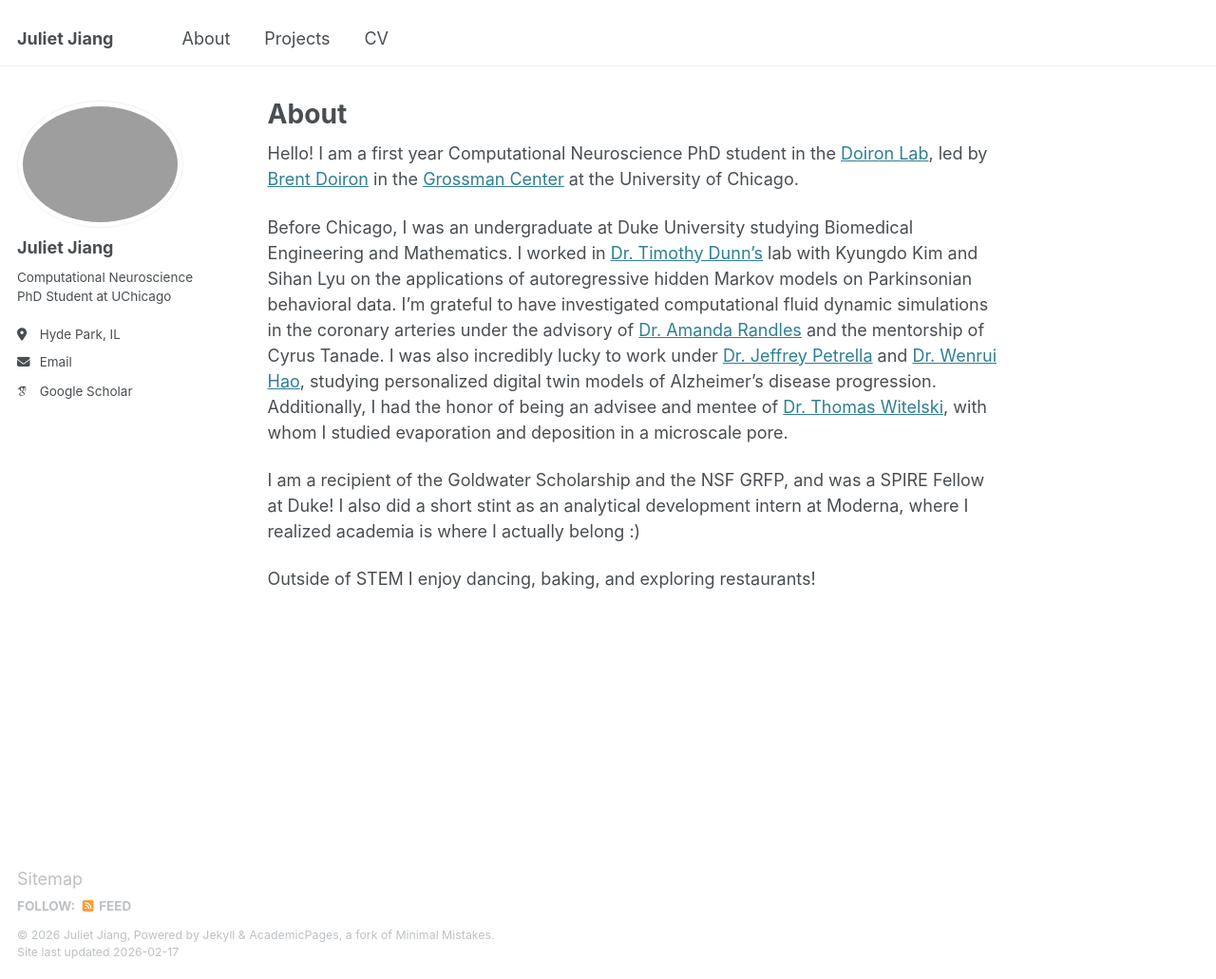
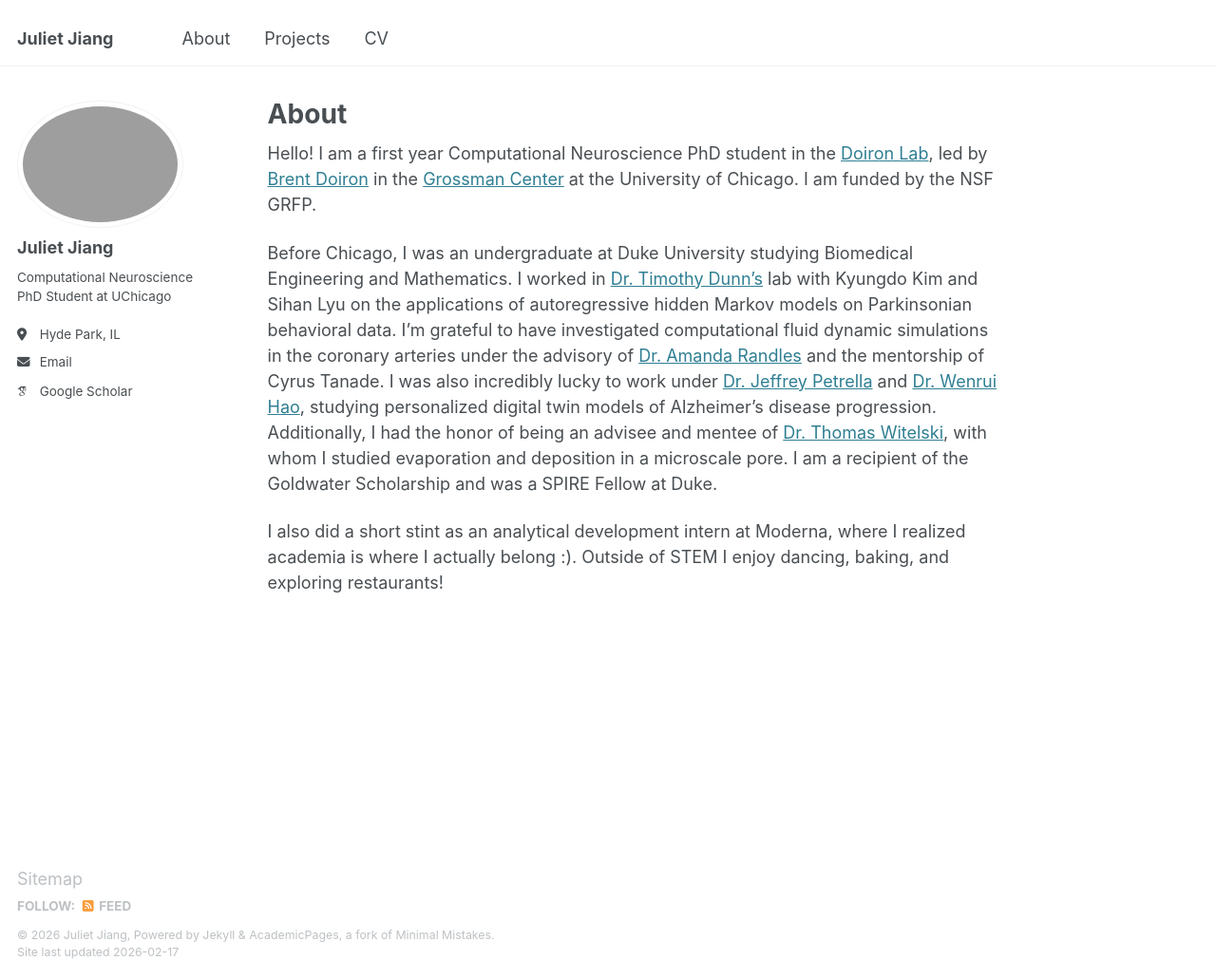
Before and after one commit to julietj135/julietj135.github.io, a Jekyll site: the page built from _pages/about.md, in a window 1280 px wide and 1031 px high. Shown: the whole window at 95% size. Built offline with Jekyll 4.4.1, drawn with Linux system fonts in a browser that asks for light colours; some web fonts are replaced.

Commit message:
fixed about page

```diff
--- a/_pages/about.md
+++ b/_pages/about.md
@@ -9,10 +9,8 @@ redirect_from:
 ---
 
 
-Hello! I am a first year Computational Neuroscience PhD student in the [Doiron Lab](https://brainmath.bsd.uchicago.edu/people/), led by [Brent Doiron](https://neurobiology.uchicago.edu/faculty/brent-doiron-phd) in the [Grossman Center](https://neuroscience.uchicago.edu/grossman-center-core-faculty) at the University of Chicago.
+Hello! I am a first year Computational Neuroscience PhD student in the [Doiron Lab](https://brainmath.bsd.uchicago.edu/people/), led by [Brent Doiron](https://neurobiology.uchicago.edu/faculty/brent-doiron-phd) in the [Grossman Center](https://neuroscience.uchicago.edu/grossman-center-core-faculty) at the University of Chicago. I am funded by the NSF GRFP.
 
-Before Chicago, I was an undergraduate at Duke University studying Biomedical Engineering and Mathematics. I worked in [Dr. Timothy Dunn's](https://www.tdunnlab.org/) lab with Kyungdo Kim and Sihan Lyu on the applications of autoregressive hidden Markov models on Parkinsonian behavioral data. I'm grateful to have investigated computational fluid dynamic simulations in the coronary arteries under the advisory of [Dr. Amanda Randles](https://randleslab.pratt.duke.edu/members/amanda-randles) and the mentorship of Cyrus Tanade. I was also incredibly lucky to work under [Dr. Jeffrey Petrella](https://radiology.duke.edu/profile/jeffrey-robert-petrella) and [Dr. Wenrui Hao](https://sites.psu.edu/whao/), studying personalized digital twin models of Alzheimer's disease progression. Additionally, I had the honor of being an advisee and mentee of [Dr. Thomas Witelski](https://sites.math.duke.edu/~witelski/), with whom I studied evaporation and deposition in a microscale pore.
+Before Chicago, I was an undergraduate at Duke University studying Biomedical Engineering and Mathematics. I worked in [Dr. Timothy Dunn's](https://www.tdunnlab.org/) lab with Kyungdo Kim and Sihan Lyu on the applications of autoregressive hidden Markov models on Parkinsonian behavioral data. I'm grateful to have investigated computational fluid dynamic simulations in the coronary arteries under the advisory of [Dr. Amanda Randles](https://randleslab.pratt.duke.edu/members/amanda-randles) and the mentorship of Cyrus Tanade. I was also incredibly lucky to work under [Dr. Jeffrey Petrella](https://radiology.duke.edu/profile/jeffrey-robert-petrella) and [Dr. Wenrui Hao](https://sites.psu.edu/whao/), studying personalized digital twin models of Alzheimer's disease progression. Additionally, I had the honor of being an advisee and mentee of [Dr. Thomas Witelski](https://sites.math.duke.edu/~witelski/), with whom I studied evaporation and deposition in a microscale pore. I am a recipient of the Goldwater Scholarship and was a SPIRE Fellow at Duke.
 
-I am a recipient of the Goldwater Scholarship and the NSF GRFP, and was a SPIRE Fellow at Duke! I also did a short stint as an analytical development intern at Moderna, where I realized academia is where I actually belong :)
-
-Outside of STEM I enjoy dancing, baking, and exploring restaurants!
+I also did a short stint as an analytical development intern at Moderna, where I realized academia is where I actually belong :). Outside of STEM I enjoy dancing, baking, and exploring restaurants!
```
